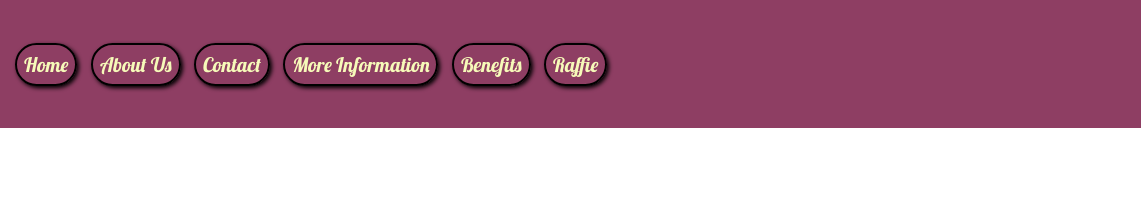
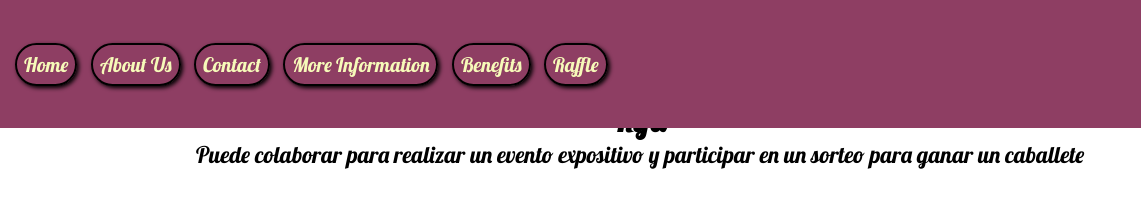
Before and after one commit to JSMolinaca/SPRINT2, a plain HTML site: page raffle.html in a window 1280 px wide. Shown: the full height of the page, 0-1141 px from the left. Drawn offline with Linux system fonts and the light colour scheme; a web font is replaced by a local one.

Commit message:
Se agrega el titulo y el subtitulo del raffle, en el html y css

```diff
--- a/raffle.html
+++ b/raffle.html
@@ -18,11 +18,17 @@
             <a href="contact.html">Contact</a>
             <a href="information.html">More Information</a>
             <a href="benefitsTips.html">Benefits</a>
-            <a href="raffle.html">Raffie</a>
+            <a href="raffle.html">Raffle</a>
         </nav>
         <figure>
             <img class="logo"  src="./assets/img/logo.png" alt="logo SnowyCream" width="135px">
         </figure>
     </header>
+    <main>
+        <div class="container-raffle">
+            <h1>Rifa</h1>
+            <p class="parrafo-raffle">Puede colaborar para realizar un evento expositivo y participar en un sorteo para ganar un caballete</p>
+        </div>
+    </main>
 </body>
 </html>
--- a/style.css
+++ b/style.css
@@ -208,3 +208,11 @@ li {
     display: flex;
     justify-content: center;
 }
+
+.container-raffle {
+    text-align: center;
+}
+
+.parrafo-raffle {
+    font-size: 23px;
+}
```
